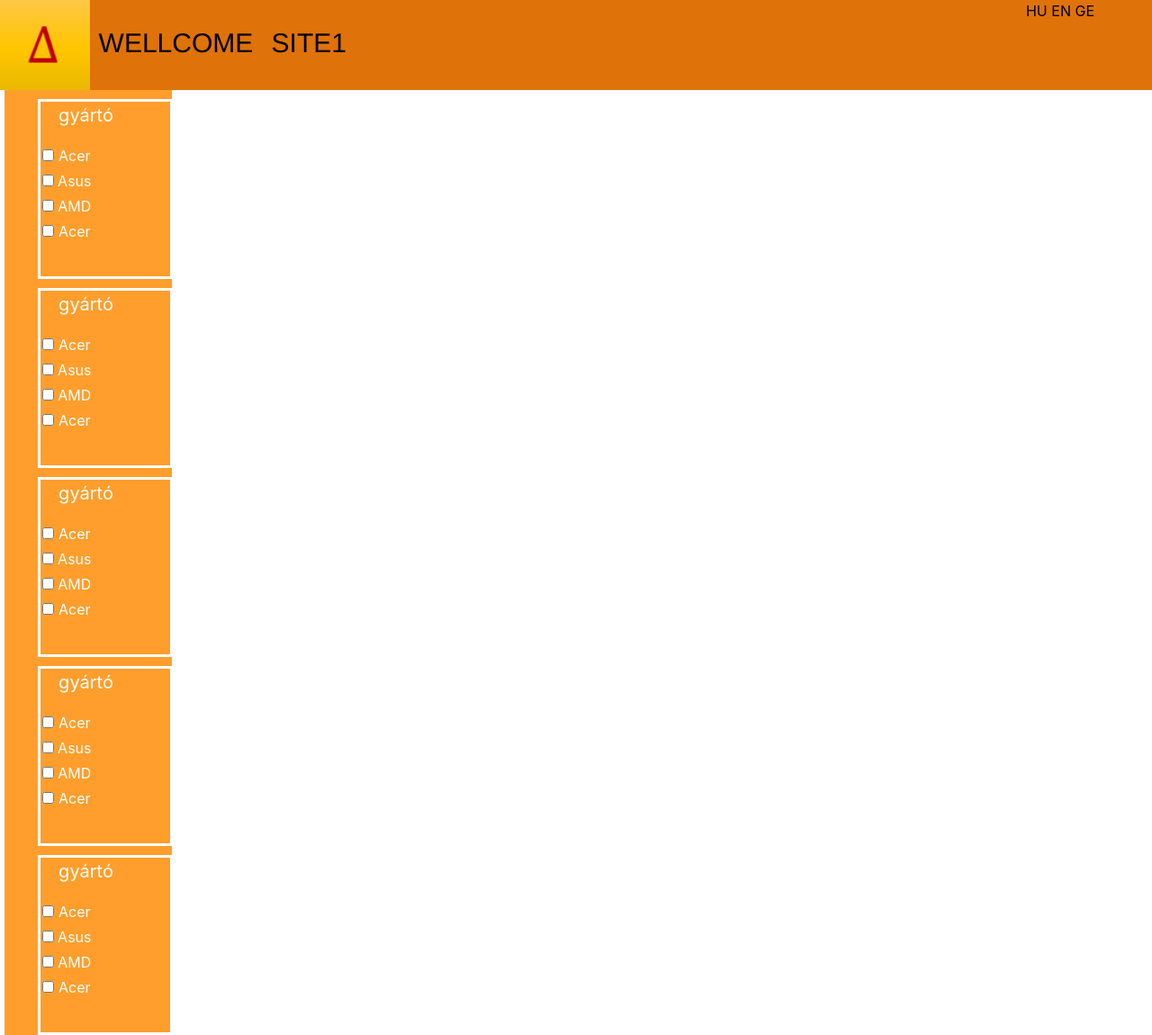
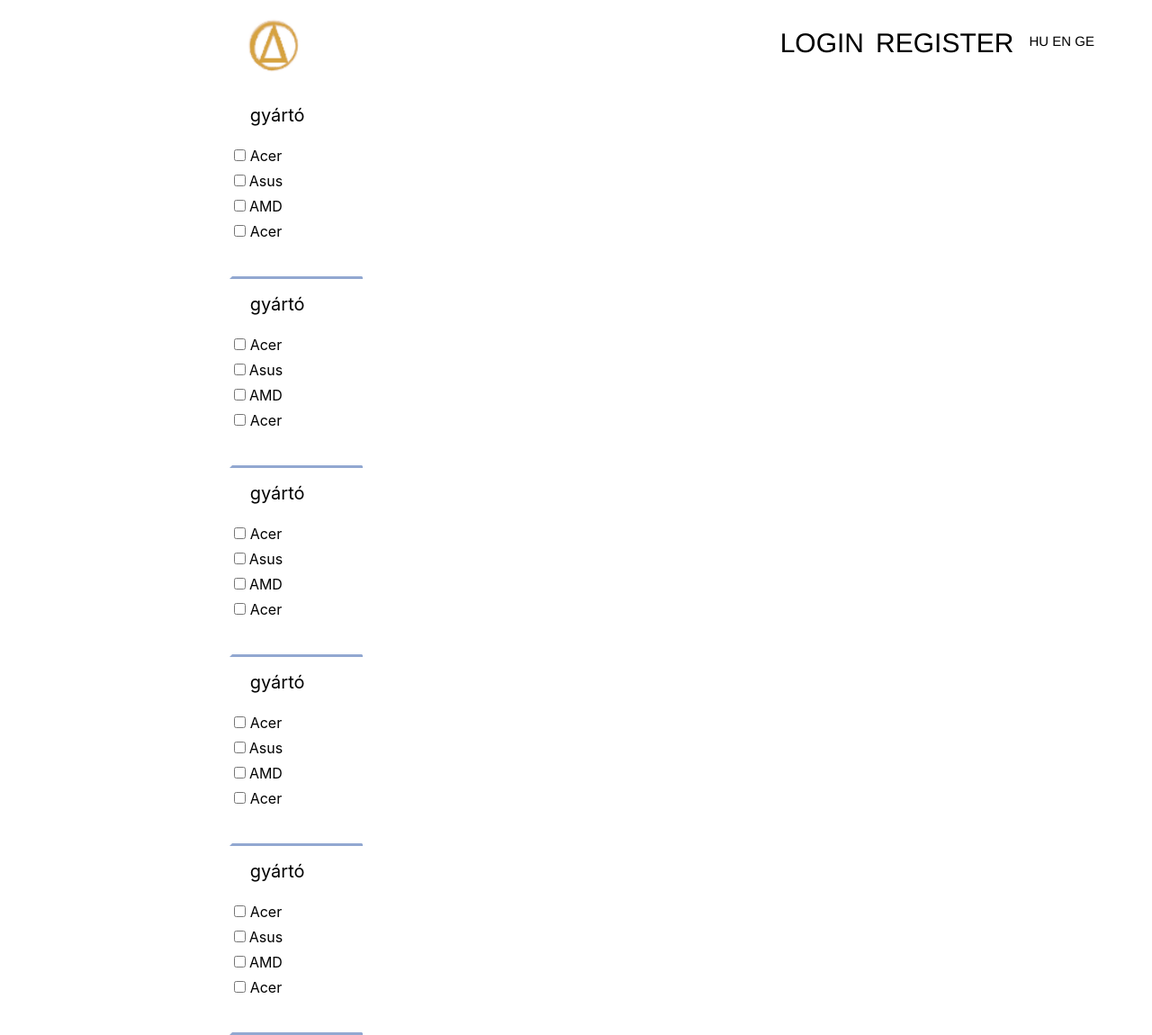
Before and after one commit to endrepapp/django_unchained, a Django app: page / in a window 1280 px wide. Shown: the whole page at 90% size. Run offline with Django 3.2, Linux system fonts and the light colour scheme; data that the repository does not hold is empty; some libraries are stand-ins or nearby versions.

Commit message:
[2018.11.19]CSS modify - Overall site upgrade - LOGO update - Header update [2018.11.19-20] next Update -Main Site items changes -Items site visual update -Check box updates

```diff
--- a/secondtree/static/sitee/css/transmog.css
+++ b/secondtree/static/sitee/css/transmog.css
@@ -7,12 +7,29 @@
 
 .header {
 	height: 100px;
-	background: #df7209;
+	background: #00000;
 	width: 100%;
 	top: 0;
 	position: fixed;
 	z-index:1;
 	/*  z-index:2; olyan mint a layer, lehetőleg ezt replacelni kéne valami más methodal ami kitolja  */
+}
+.test img:last-child {
+  position: absolute;
+  top: 0;
+  left: 0;
+  opacity: 0;
+  transition: opacity 1s;
+}
+.test:hover img:last-child {
+  opacity: 1;
+}
+#logo{
+    position: absolute;
+    width:100px;
+    height:100px;
+    border:0;
+    left:20%;
 }
 li.header {
 	display: inline-block;
@@ -27,20 +44,13 @@
 }
 /*-----BODY START-----*/
 section {
-	color: #fff;
+	color: black;
 	text-align: center;
 }
 div {
 
 }
-/*article {
-  position: absolute;
-  top: 50%;
-  left: 50%;
-  transform: translate(-50%, -50%);
-  width: 100%;
-  padding: 20px;*/
-}
+
 /*----PART1 BODY END-----*/
 
 
@@ -67,6 +77,16 @@
     color: black;
     font-style: arial;
 }
+#pagebone:hover{
+    border-radius: 15px;
+    background: #d6a23f;
+    transition: .5s ease;
+}
+#pagebtwo:hover{
+    border-radius: 15px;
+    background: #d6a23f;
+    transition: .5s ease;
+}
 #pagebone{
 	margin-left: 20px;
 	color: black;
@@ -75,8 +95,7 @@
 	text-transform: uppercase;
 	position: absolute;
 	top: 25px;
-	left: 7%;
-
+	right: 25%;
 	font-family: helvetica, arial, sans-serif;
 	font-size: 30px;
 }
@@ -88,14 +107,27 @@
 	text-transform: uppercase;
 	position: absolute;
 	top: 25px;
-	left: 22%;
+	right: 12%;
 
 	font-family: helvetica, arial, sans-serif;
 	font-size: 30px;
 }
 .languageb{
+	margin-left: 20px;
+	color: black;
+	font-family: helvetica;
+	text-decoration: none;
+	text-transform: uppercase;
+	top: 35px;
+	font-family: helvetica, arial, sans-serif;
+	font-size: 15px;
 	position: absolute;
 	right: 5%;
+}
+#lang:hover{
+    border-radius: 15px;
+    background: #d6a23f;
+    /*padding: 20px;*/
 }
 /*-----PART2 HEADER END-----*/
 
@@ -114,11 +146,11 @@
 	width: 100%;
 	overflow: hidden;
 }
-
+/*  Check box oldal, "Gyártó és stb..." */
 .left-half {
-	background-color: #ff9e2c;
+	background-color: #00000;
 	position: absolute;
-	left: 5px;/*  5px tolva ballról */
+	left: 17%;/*  20% tolva balról */
 	width: 14.5%;
 	top: 100px;
 	overflow: hidden;
@@ -127,17 +159,10 @@
 .right-half {
 	background-color: #b6701e;
 	position: absolute;
-	right: 0px;
-	width: 85%;
+	right: 20%;
+	width: 50%;
 	top: 100px;
 	overflow: hidden;
-}
-.filter-box{
-	border-style: solid;
-	width: 150px;
-	height: 200px;
-	margin-top: 10px;
-	margin-left: 20%;
 }
 .title{
 	border:1px;
@@ -158,9 +183,28 @@
 	margin-bottom: 10px;
 	overflow: hidden;
 }
+.filter-box{
+	border-style: solid;
+    border : 3px solid #fff;
+	width: 150px;
+	height: 200px;
+	margin-top: 10px;
+	margin-left: 20%;
+	border-bottom-style: solid;
+    border-bottom-color: #92a8d1;
+}
+.filter-box:hover{
+    border-radius: 20px;
+    border: 3px solid #d6a23f;
+    transition: .5s ease;
+}
 #image {
 	max-width:200px;
   	max-height:150px;
 }
-
+.hidden:hover{
+	border-style: solid;
+    border : 3px solid #d6a23f;
+    transition: .5s ease;
+}
 /*----PART2 BODY END-----*/
--- a/secondtree/templates/sitee/index.html
+++ b/secondtree/templates/sitee/index.html
@@ -12,17 +12,18 @@
 <body>
 
 <div class="header">
-  <a href="{% url 'index' %}">
-    <img src="{% static 'sitee/img/logo.png' %}"
-    style="position: absolute;  width:100px;height:100px;border:0;left:0px;">
+  <a class = "test" href="{% url 'index' %}">
+    <img id = "logo" src="{% static 'sitee/img/logo.png' %}">
+    <img id = "logo" src="{% static 'sitee/img/logoInv.png' %}">
+  <!--  style="position: absolute;  width:100px;height:100px;border:0;left:20%;"> -->
   </a>
-  <a id="pagebone" href="{% url 'index' %}">WELLCOME</a>
-  <a id="pagebtwo" href="{% url 'index' %}">SITE1</a>
+  <a id="pagebone" href="{% url 'index' %}">LOGIN</a>
+  <a id="pagebtwo" href="{% url 'index' %}">REGISTER</a>
   <ul class=" ul-one">
     <div class="languageb">
-      <a href="{% url 'index' %}">HU</a>
-      <a href="{% url 'index' %}">EN</a>
-      <a href="{% url 'index' %}">GE</a>
+      <a id="lang" href="{% url 'index' %}">HU</a>
+      <a id="lang" href="{% url 'index' %}">EN</a>
+      <a id="lang" href="{% url 'index' %}">GE</a>
     </div>
   </ul>
 </div>
--- a/secondtree/urls.py
+++ b/secondtree/urls.py
@@ -2,7 +2,7 @@
 from . import views
 
 urlpatterns = [
-	path('', views.index, name='index'),
-    path('<int:ItemDet_id>/', views.detail, name='detail'),
+	path('', views.index, name='index'), # main site load
+    path('<int:ItemDet_id>/', views.detail, name='detail'), # adott oldalt nyitja meg részletes leírással.
 
 ]
--- a/secondtree/views.py
+++ b/secondtree/views.py
@@ -1,13 +1,13 @@
 from django.shortcuts import render
 from django.http import Http404
 from .models import ItemDet
-
+#Lekérdezi az adatbázisból a tárgyakat
 def index(request):
 	all_itemdets = ItemDet.objects.all()
 	return render(request, 'sitee/index.html', {'all_itemdets':all_itemdets})
 
 
-
+# X tárgyat nyitja meg ami a fő oldalt kivan listázva.
 def detail(request, ItemDet_id):
 	try:
 		item = ItemDet.objects.get(pk=ItemDet_id)
```
Also changed, not shown: secondtree/static/sitee/img/logo.png.
